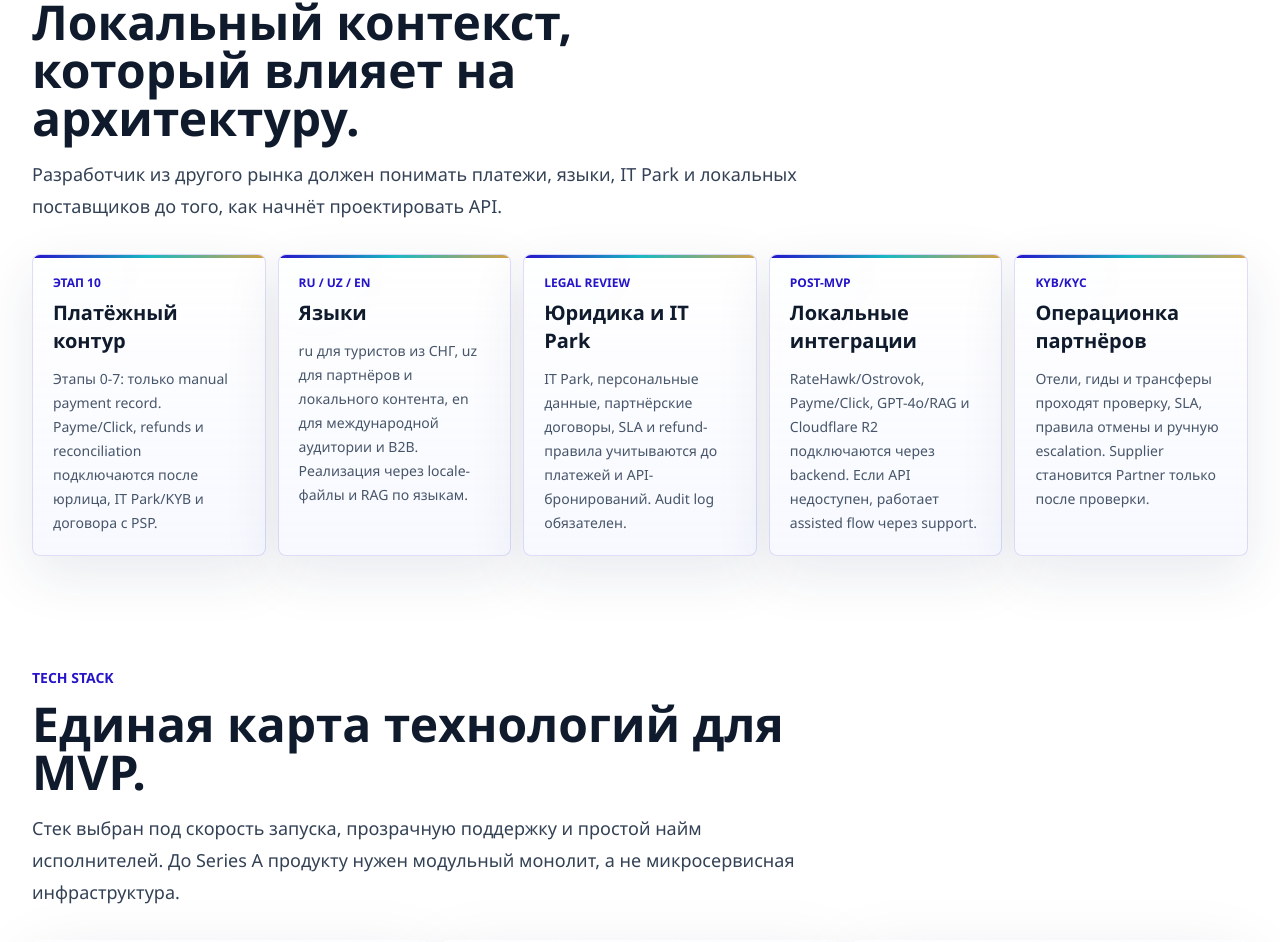
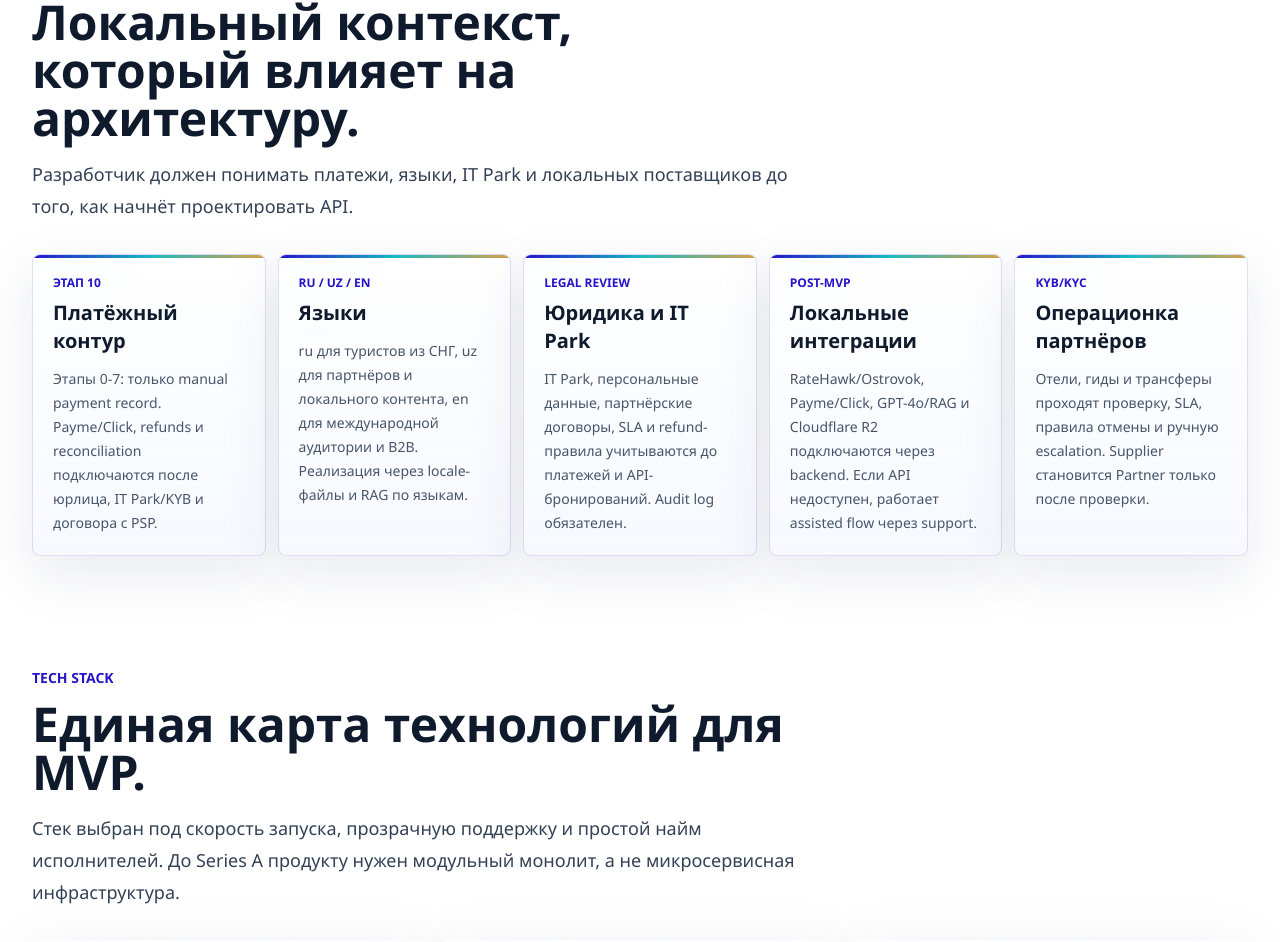
Before and after one commit to RawenHold/orient, a Next.js app: page /developers in a window 1280 px wide. Shown: the part 948-1890 px from the top of the page. Built offline with nearby package versions, Linux system fonts and the light colour scheme.

Commit message:
Update page.tsx

```diff
--- a/src/app/developers/page.tsx
+++ b/src/app/developers/page.tsx
@@ -113,7 +113,7 @@ export default function DevelopersPage() {
           <SectionTitle
             eyebrow="UZ Dev Context"
             title="Локальный контекст, который влияет на архитектуру."
-            text="Разработчик из другого рынка должен понимать платежи, языки, IT Park и локальных поставщиков до того, как начнёт проектировать API."
+            text="Разработчик должен понимать платежи, языки, IT Park и локальных поставщиков до того, как начнёт проектировать API."
           />
           <div className="mt-8 grid gap-3 md:grid-cols-2 xl:grid-cols-5">
             {uzDevContext.map((block) => (
```
